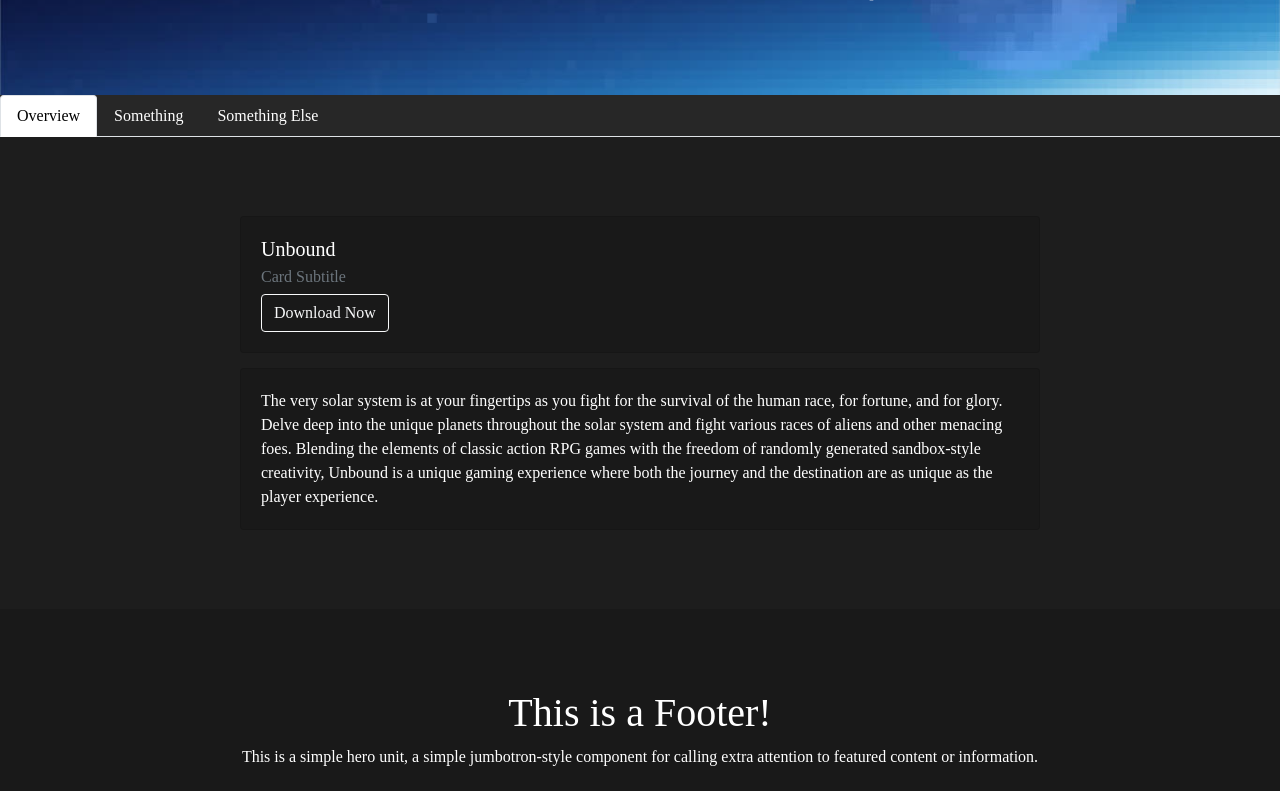
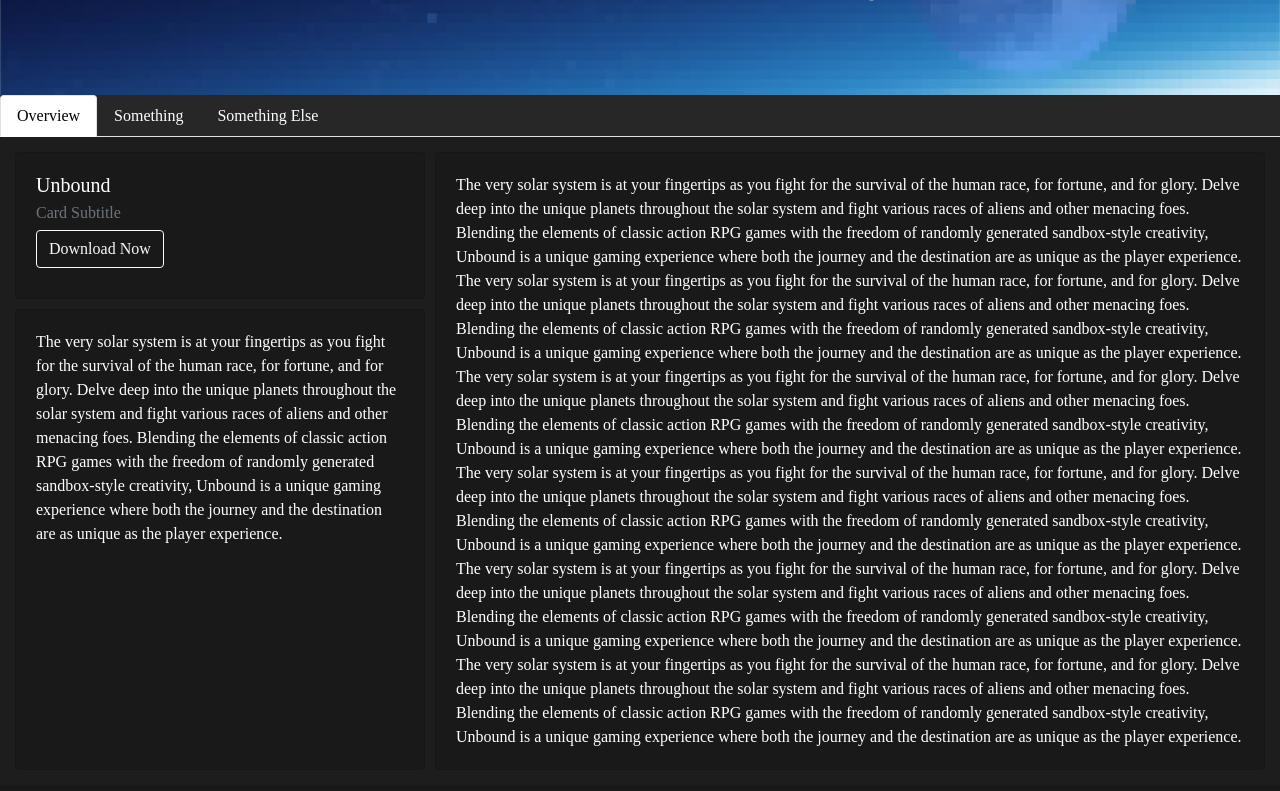
Before and after one commit to vericks101/Relic-Web, a React (Create React App) app in the folder ekodex-web/: page /unbound in a window 1280 px wide. Shown: the part 360-1151 px from the top of the page. Built offline with nearby package versions, Linux system fonts and the light colour scheme; a web font is replaced by a local one.

Commit message:
Added CSS Grid layout to Unbound Overview.

```diff
--- a/ekodex-web/src/components/pages/Unbound.js
+++ b/ekodex-web/src/components/pages/Unbound.js
@@ -12,13 +12,44 @@ const Styles = styled.div`
       color: black !important;
     }
 
-    .jumbotron {
-      background-color: #1d1d1d;
-      margin: 0;
+    @media screen and (min-width: 900px) {
+        .OverviewJumbotron {
+        background-color: #1d1d1d;
+        margin: 0;
+        padding: 10px;
+        display: grid;
+        grid-template-columns: 1fr 2fr;
+        grid-template-rows: 1fr 3fr;
+      }
+
+      .box1 {
+        grid-column: 1/2;
+        grid-row: 1/2;
+      }
+
+      .box2 {
+        grid-column: 1/2;
+        grid-row: 2/3;
+      }
+
+      .box3 {
+        grid-column: 2/3;
+        grid-row: 1/3;
+      }
+    }
+
+    @media screen and (max-width: 900px) {
+      .OverviewJumbotron {
+        background-color: #1d1d1d;
+        margin: 0;
+        padding: 10px;
+        display: grid;
+        grid-template-rows: 1fr 2fr;
+      }
     }
 
     .card {
-      margin: 15px auto;
+      margin: 5px;
     }
 
     .btn {
@@ -32,17 +63,71 @@ export const Unbound = () => (
         <Container>
             <Tabs defaultActiveKey="overview" id="uncontrolled-tab-example">
             <Tab eventKey="overview" title="Overview">
-              <Jumbotron fluid>
-                <Card style={{ width: '50rem' }}>
+              <Jumbotron fluid className="OverviewJumbotron">
+                <Card className="box1">
                   <Card.Body>
                     <Card.Title>Unbound</Card.Title>
                     <Card.Subtitle className="mb-2 text-muted">Card Subtitle</Card.Subtitle>
                     <Button variant="outline-light">Download Now</Button>
                   </Card.Body>
                 </Card>
-                <Card style={{ width: '50rem' }}>
+                <Card className="box2">
                   <Card.Body>
                     <Card.Text>
+                      The very solar system is at your fingertips as you fight for
+                      the survival of the human race, for fortune, and for glory.
+                      Delve deep into the unique planets throughout the solar
+                      system and fight various races of aliens and other menacing
+                      foes. Blending the elements of classic action RPG games with
+                      the freedom of randomly generated sandbox-style creativity,
+                      Unbound is a unique gaming experience where both the journey
+                      and the destination are as unique as the player experience.
+                    </Card.Text>
+                  </Card.Body>
+                </Card>
+                <Card className="box3">
+                  <Card.Body>
+                  <Card.Text>
+                      The very solar system is at your fingertips as you fight for
+                      the survival of the human race, for fortune, and for glory.
+                      Delve deep into the unique planets throughout the solar
+                      system and fight various races of aliens and other menacing
+                      foes. Blending the elements of classic action RPG games with
+                      the freedom of randomly generated sandbox-style creativity,
+                      Unbound is a unique gaming experience where both the journey
+                      and the destination are as unique as the player experience.
+                      The very solar system is at your fingertips as you fight for
+                      the survival of the human race, for fortune, and for glory.
+                      Delve deep into the unique planets throughout the solar
+                      system and fight various races of aliens and other menacing
+                      foes. Blending the elements of classic action RPG games with
+                      the freedom of randomly generated sandbox-style creativity,
+                      Unbound is a unique gaming experience where both the journey
+                      and the destination are as unique as the player experience.
+                      The very solar system is at your fingertips as you fight for
+                      the survival of the human race, for fortune, and for glory.
+                      Delve deep into the unique planets throughout the solar
+                      system and fight various races of aliens and other menacing
+                      foes. Blending the elements of classic action RPG games with
+                      the freedom of randomly generated sandbox-style creativity,
+                      Unbound is a unique gaming experience where both the journey
+                      and the destination are as unique as the player experience.
+                      The very solar system is at your fingertips as you fight for
+                      the survival of the human race, for fortune, and for glory.
+                      Delve deep into the unique planets throughout the solar
+                      system and fight various races of aliens and other menacing
+                      foes. Blending the elements of classic action RPG games with
+                      the freedom of randomly generated sandbox-style creativity,
+                      Unbound is a unique gaming experience where both the journey
+                      and the destination are as unique as the player experience.
+                      The very solar system is at your fingertips as you fight for
+                      the survival of the human race, for fortune, and for glory.
+                      Delve deep into the unique planets throughout the solar
+                      system and fight various races of aliens and other menacing
+                      foes. Blending the elements of classic action RPG games with
+                      the freedom of randomly generated sandbox-style creativity,
+                      Unbound is a unique gaming experience where both the journey
+                      and the destination are as unique as the player experience.
                       The very solar system is at your fingertips as you fight for
                       the survival of the human race, for fortune, and for glory.
                       Delve deep into the unique planets throughout the solar
--- a/ekodex-web/src/components/ui/CardDeckContainer.js
+++ b/ekodex-web/src/components/ui/CardDeckContainer.js
@@ -19,7 +19,7 @@ const CardDeckContainer = () => {
         <Styles>
             <div className = 'CardContainer'>
                 <CardDeck>
-                    <Card className="text-center">
+                    <Card className="text-center" style={{ width: '50rem' }}>
                     <Card.Img variant="top" src={require('../../assets/unbound-banner.jpg')} />
                     <Card.Body>
                         <Card.Title><b>UNBOUND</b></Card.Title>
@@ -33,7 +33,7 @@ const CardDeckContainer = () => {
                         <small className="text-muted"></small>
                     </Card.Footer>
                     </Card>
-                    <Card className="text-center">
+                    {/* <Card className="text-center">
                     <Card.Img variant="top" src={require('../../assets/unbound-banner.jpg')} />
                     <Card.Body>
                         <Card.Title><b>TEST</b></Card.Title>
@@ -74,7 +74,7 @@ const CardDeckContainer = () => {
                     <Card.Footer>
                         <small className="text-muted"></small>
                     </Card.Footer>
-                    </Card>
+                    </Card> */}
                 </CardDeck>
             </div>
         </Styles>
```
